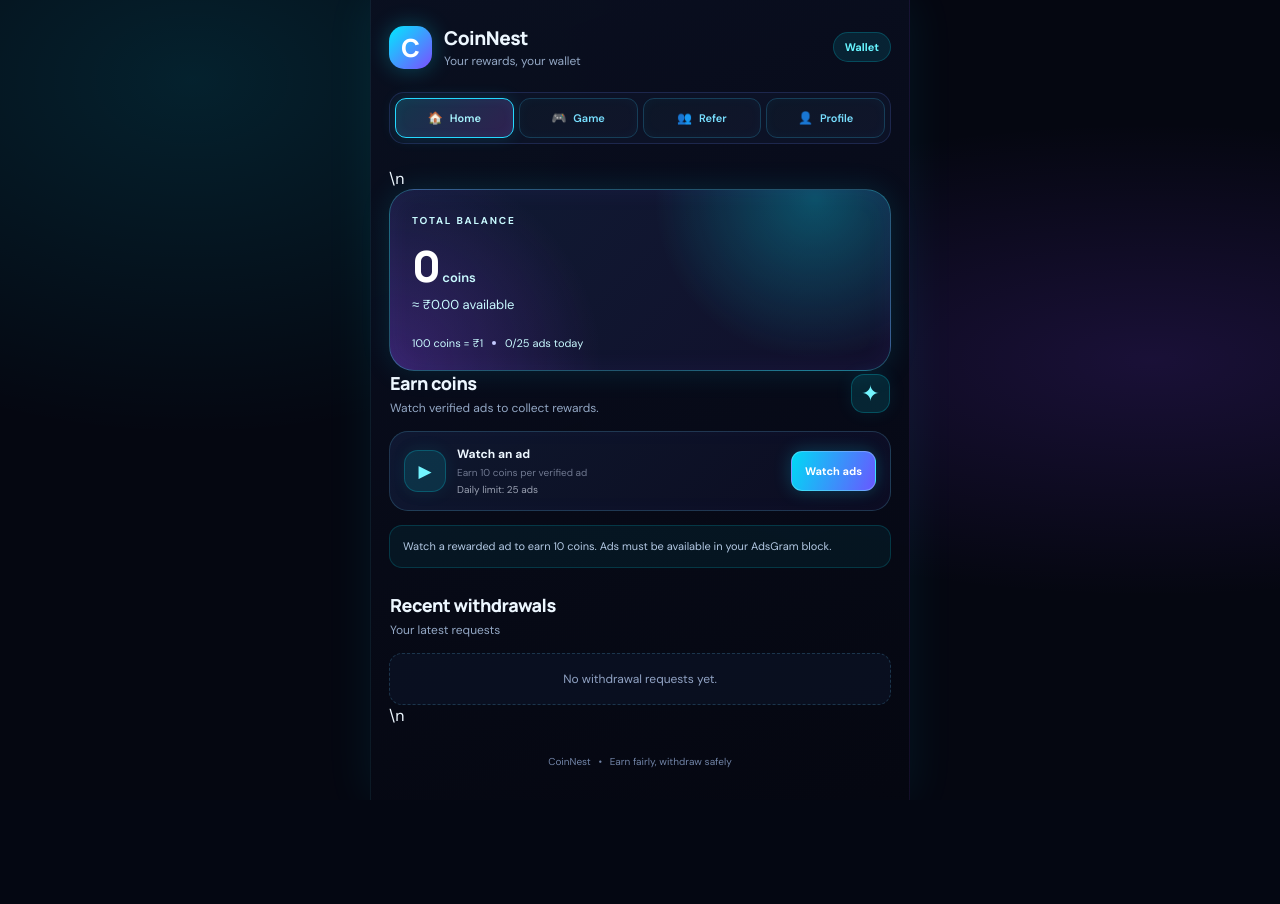
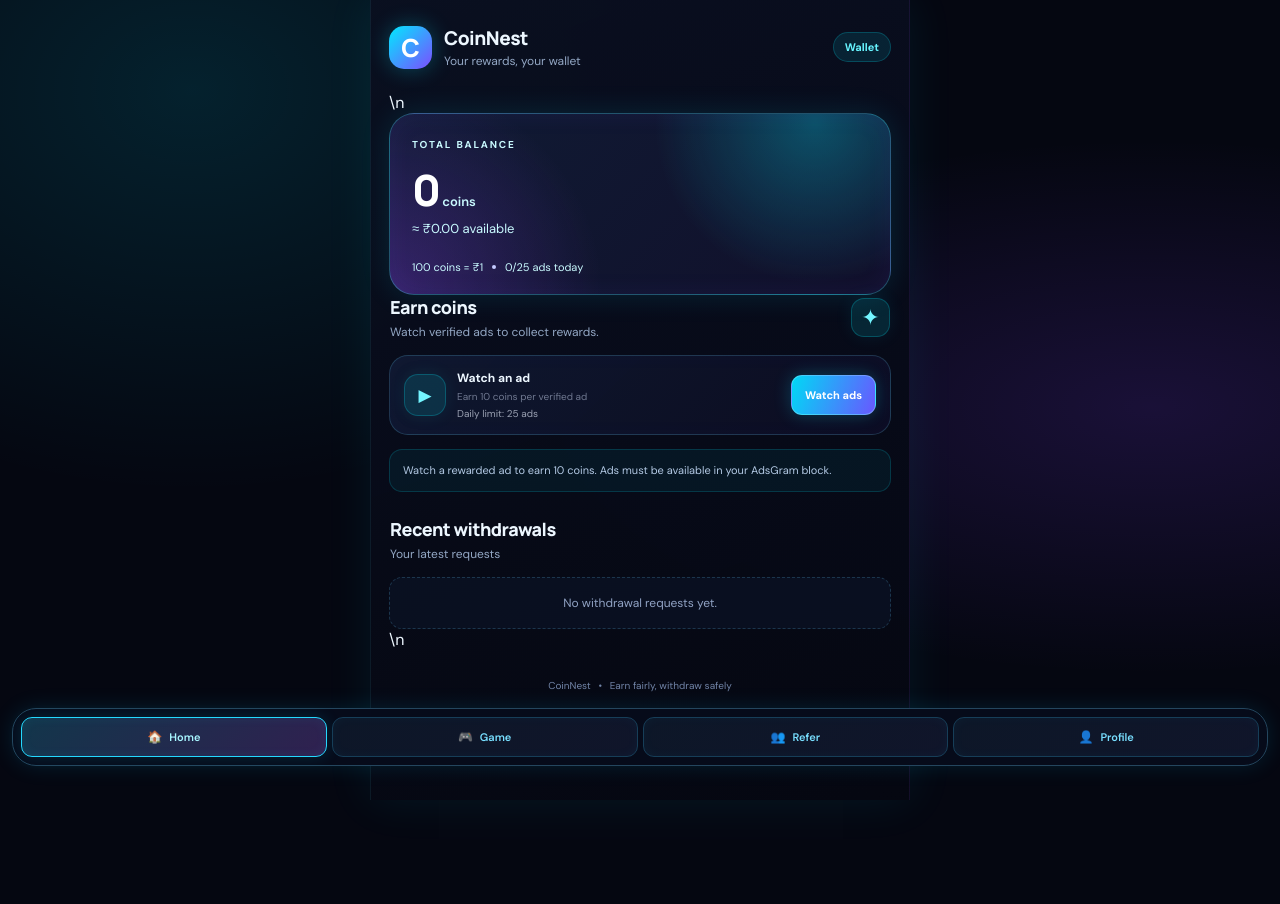
Before and after one commit to tanmay-12032/coinnest-webapp, a Flask app: page / in a window 1280 px wide. Before the commit the page ends 800 px from the top, so only its background shows below. Run offline with Flask 3, Linux system fonts and the light colour scheme; data comes from the database, SQL or seed files in the repository; data that the repository does not hold is empty; some libraries are stand-ins or nearby versions.

Commit message:
Add files via upload

```diff
--- a/static/style.css
+++ b/static/style.css
@@ -104,3 +104,26 @@ footer{color:#7184a7}.toast{background:#101a31;border:1px solid rgba(0,234,255,.
 .withdraw-methods{display:grid;grid-template-columns:repeat(3,minmax(0,1fr));gap:8px;margin:15px 0 12px}
 .method-option{border:1px solid rgba(105,210,255,.25);border-radius:12px;padding:12px 5px;background:rgba(12,20,40,.8);color:#a8c9e5;font:700 12px 'DM Sans';cursor:pointer}
 .method-option.active{border-color:#40d8ff;background:linear-gradient(135deg,rgba(18,119,155,.32),rgba(83,72,180,.4));color:#fff;box-shadow:0 0 14px rgba(64,216,255,.15)}
+
+/* Fixed bottom navigation: keep it anchored above Android safe area. */
+html, body { min-height: 100%; }
+body { padding-bottom: calc(104px + env(safe-area-inset-bottom, 0px)) !important; }
+.neon-tabs {
+  position: fixed !important;
+  left: 12px !important;
+  right: 12px !important;
+  bottom: calc(10px + env(safe-area-inset-bottom, 0px)) !important;
+  top: auto !important;
+  z-index: 9999 !important;
+  display: grid !important;
+  grid-template-columns: repeat(4, minmax(0, 1fr)) !important;
+  gap: 5px !important;
+  padding: 8px !important;
+  border: 1px solid #24465e !important;
+  border-radius: 24px !important;
+  background: rgba(7, 12, 28, .96) !important;
+  box-shadow: 0 0 22px rgba(0, 207, 255, .12) !important;
+  backdrop-filter: blur(14px);
+  -webkit-backdrop-filter: blur(14px);
+}
+.neon-tabs .tab { min-width: 0; }
```
